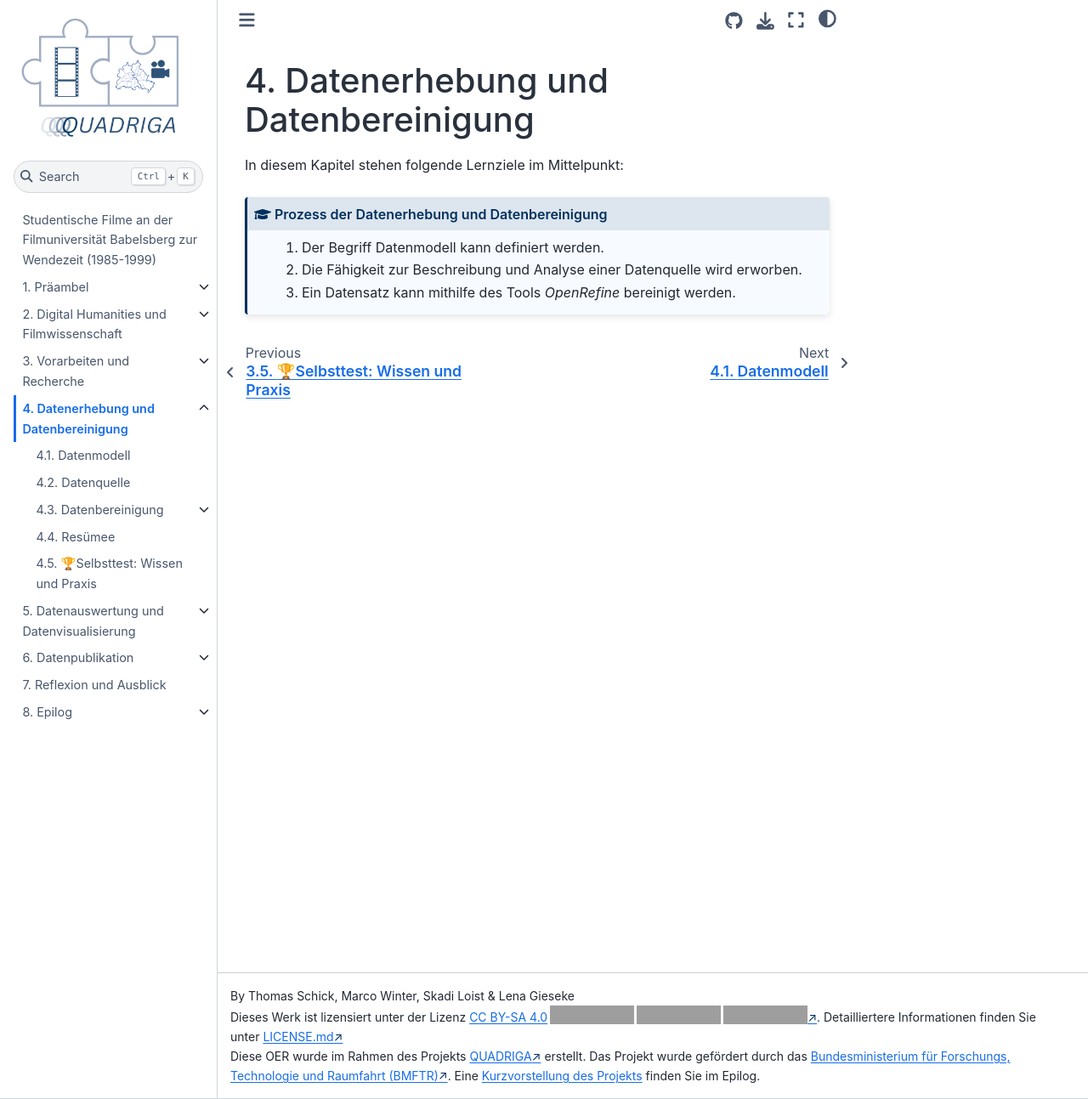
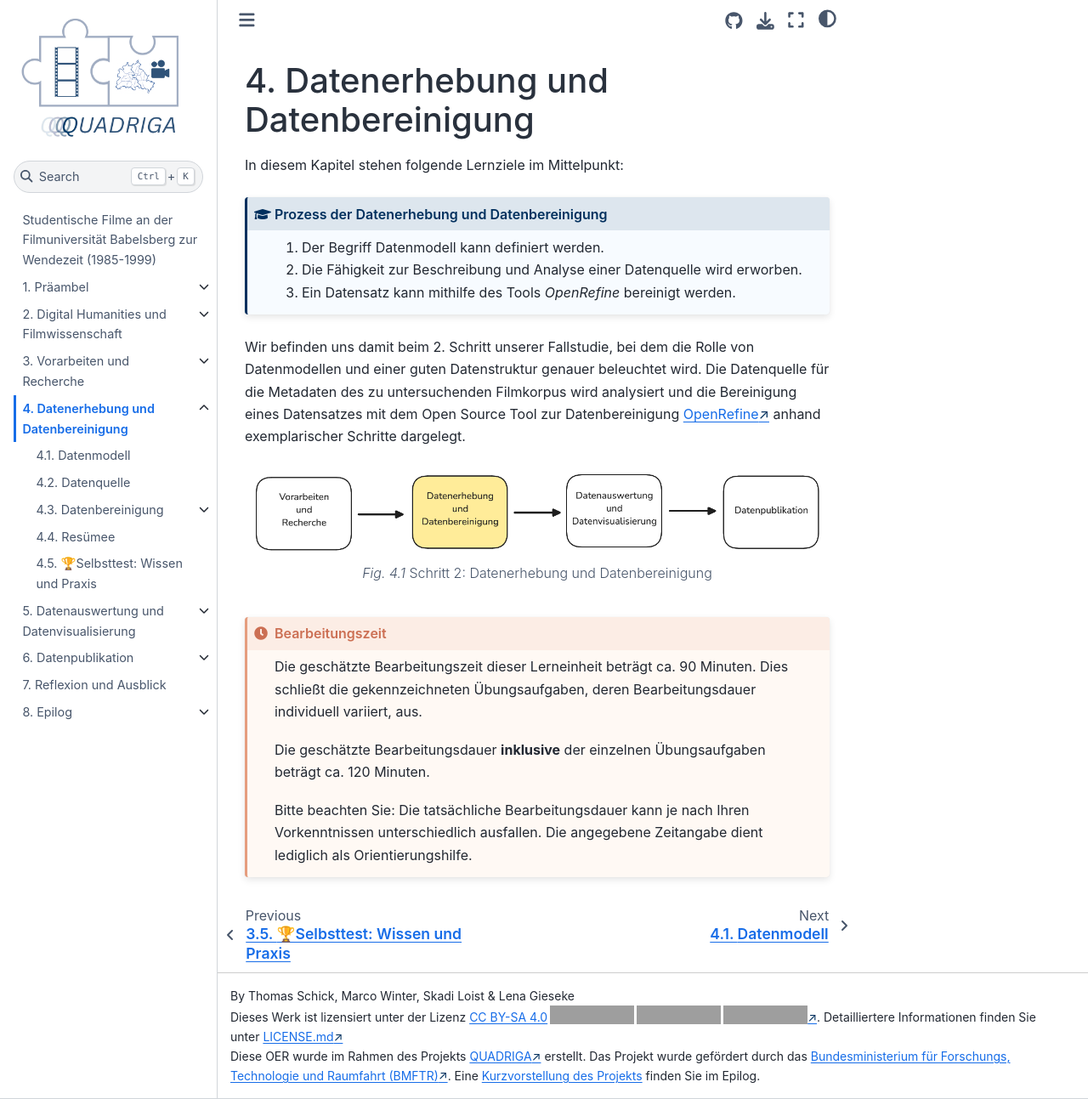
Before and after one commit to quadriga-dk/Bewegtes-Bild-Fallstudie-2, a Jupyter Book: the page built from bereinigung/toc.md, in a window 1280 px wide and 1293 px high. Shown: the whole window at 85% size. Built offline with Jupyter Book 1.0.4 settings and Sphinx 7.4.7 and the Sphinx Book theme 1.1.4, drawn with Linux system fonts in a browser that asks for light colours; grey boxes are pictures that could not be loaded.

Commit message:
Update bereinigung/toc.md

````diff
--- a/bereinigung/toc.md
+++ b/bereinigung/toc.md
@@ -7,3 +7,24 @@ In diesem Kapitel stehen folgende Lernziele im Mittelpunkt:
 2. Die Fähigkeit zur Beschreibung und Analyse einer Datenquelle wird erworben.
 3. Ein Datensatz kann mithilfe des Tools *OpenRefine* bereinigt werden.
 ```
+
+Wir befinden uns damit beim 2. Schritt unserer Fallstudie, bei dem die Rolle von Datenmodellen und einer guten Datenstruktur genauer beleuchtet wird. Die Datenquelle für die Metadaten des zu untersuchenden Filmkorpus wird analysiert und die Bereinigung eines Datensatzes mit dem Open Source Tool zur Datenbereinigung <a href="https://openrefine.org/" class="external-link" target="_blank">OpenRefine</a> anhand exemplarischer Schritte dargelegt.
+```{figure} ../assets/bereinigung/Grafik_Schritte_2.png
+---
+align: center
+width: 100%
+name: grafik_schritte_2
+alt: Grafik mit Darstellung der Schritte der OER. Der 2. Schritt ist farblich hervorgehoben.
+---
+Schritt 2: Datenerhebung und Datenbereinigung
+```
+
+
+```{admonition} Bearbeitungszeit
+:class: zeitinfo
+Die geschätzte Bearbeitungszeit dieser Lerneinheit beträgt ca. 90 Minuten. Dies schließt die gekennzeichneten Übungsaufgaben, deren Bearbeitungsdauer individuell variiert, aus.
+
+Die geschätzte Bearbeitungsdauer **inklusive** der einzelnen Übungsaufgaben beträgt ca. 120 Minuten.
+
+Bitte beachten Sie: Die tatsächliche Bearbeitungsdauer kann je nach Ihren Vorkenntnissen unterschiedlich ausfallen. Die angegebene Zeitangabe dient lediglich als Orientierungshilfe.
+```
````
Also changed, not shown: assets/bereinigung/Grafik_Schritte_2.png (added).
